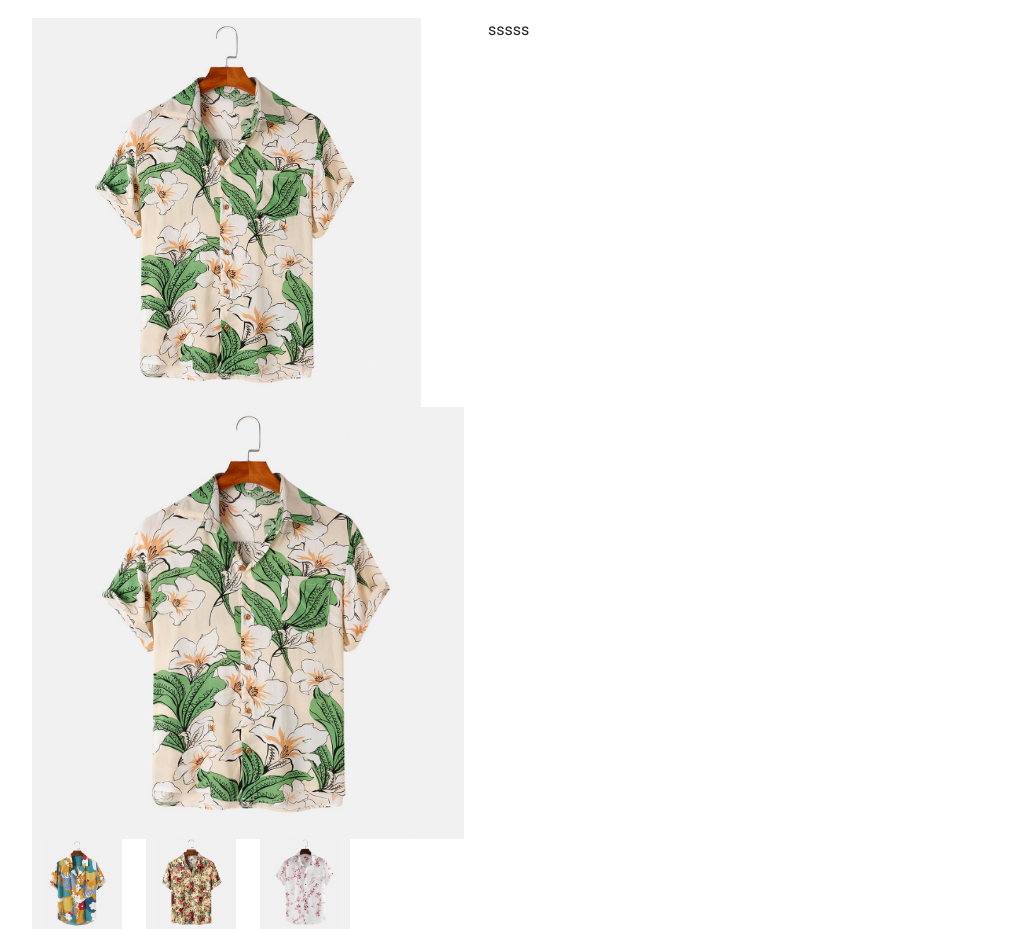
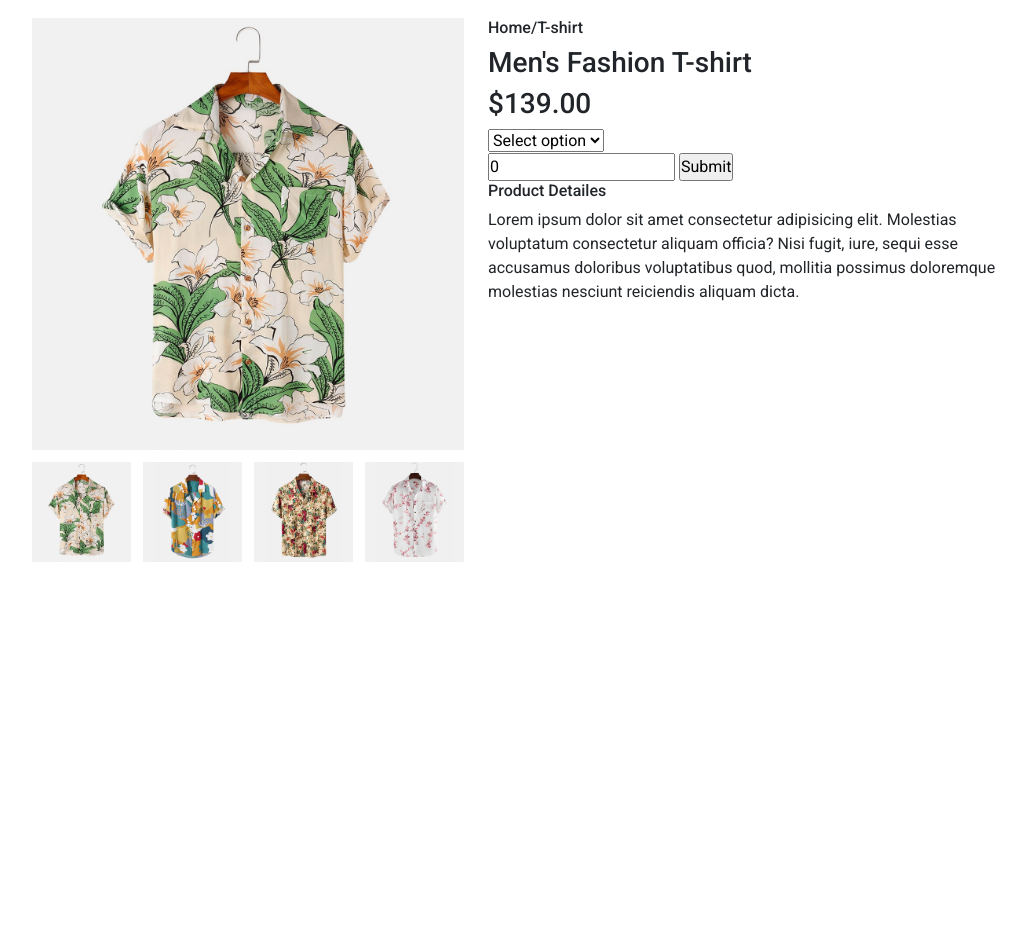
Before and after one commit to mikhailsm174/multiple-page, a plain HTML site: page singlepage.html in a window 1280 px wide. Shown: the part 400-1329 px from the top of the page, without its empty margins (50-1076 px from the left). After the commit the page ends 962 px from the top, so only its background shows below. Drawn offline with nearby package versions, Linux system fonts and the light colour scheme.

Commit message:
single page modified

```diff
--- a/singlepage.html
+++ b/singlepage.html
@@ -60,28 +60,42 @@
                     <div class="main_img_row">
                         <img class="single_main_img" src="./images/products/f2.jpg" alt="">
                     </div>
-                    <div class="row small_img_row">
-                        <div class="co-3">
-                            <img class="img_sz" src="./images/products/f2.jpg" alt="">
-                        </div>
+                    <div class="small_img_row">
+                        <img class="img_sz" src="./images/products/f2.jpg" alt="">
 
-                        <div class="col-3">
-                            <img class="img_sz" src="./images/products/f1.jpg" alt="">
-                        </div>
+                        <img class="img_sz" src="./images/products/f1.jpg" alt="">
 
-                        <div class="col-3">
-                            <img class="img_sz" src="./images/products/f3.jpg" alt="">
-                        </div>
+                        <img class="img_sz" src="./images/products/f3.jpg" alt="">
 
-                        <div class="col-3">
-                            <img class="img_sz" src="./images/products/f4.jpg" alt="">
-                        </div>
+                        <img class="img_sz" src="./images/products/f4.jpg" alt="">
                     </div>
                 </div>
 
 
                 <div class="col-6">
-                    sssss
+                    <div>
+                        <h6>Home/T-shirt</h6>
+                        <h3>Men's Fashion T-shirt</h3>
+                        <h3>$139.00</h3>
+                    </div>
+                    <div>
+                        <select name="Select option" id="">
+                            <option value="">Select option</option>
+                            <option value="t-shirt">T-shirt</option>
+                            <option value="">Shirt</option>
+                        </select>
+                        <div>
+                            <input type="number" value="0">
+                            <input type="submit" name="Submit">
+                        </div>
+                    </div>
+
+                    <div>
+                        <h6>Product Detailes</h6>
+                        <p>
+                            Lorem ipsum dolor sit amet consectetur adipisicing elit. Molestias voluptatum consectetur aliquam officia? Nisi fugit, iure, sequi esse accusamus doloribus voluptatibus quod, mollitia possimus doloremque molestias nesciunt reiciendis aliquam dicta.
+                        </p>
+                    </div>
                 </div>
             </div>
         </div>
--- a/style.css
+++ b/style.css
@@ -1046,7 +1046,7 @@
 }
 
 .main_img_row{
-    width: 90%;
+    width: 100%;
 }
 
 .single_main_img{
@@ -1055,7 +1055,15 @@
 
 .img_sz{
     height: auto;
+    width: 23%;
+    cursor: pointer;
+}
+
+.small_img_row{
     width: 100%;
+    display: flex;
+    justify-content: space-between;
+    margin-top: 12px;
 }
 
 /* .small_imgs{
```
